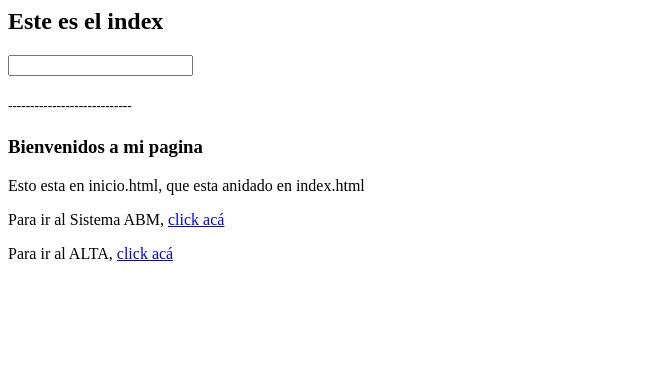
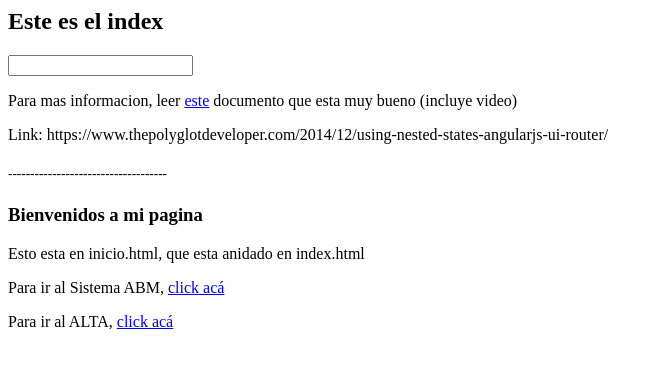
Before and after one commit to LautaroRiveiro/PRUEBA-uiRouter, a plain HTML site: page index.html in a window 1280 px wide. Shown: the whole page, without its empty margins (0-664 px from the left). Drawn offline with Linux system fonts and the light colour scheme.

Commit message:
Quinto paso Referencia a la página que me salvó la vida!

```diff
--- a/index.html
+++ b/index.html
@@ -8,7 +8,9 @@
 	<h2>Este es el index</h2>
 	<input type="text" ng-model="prueba">
 	{{prueba}}
-	<h5>----------------------------</h5>
+	<p>Para mas informacion, leer <a href="https://www.thepolyglotdeveloper.com/2014/12/using-nested-states-angularjs-ui-router/">este</a> documento que esta muy bueno (incluye video)</p>
+	<p>Link: https://www.thepolyglotdeveloper.com/2014/12/using-nested-states-angularjs-ui-router/</p>
+	<h5>------------------------------------</h5>
 	<div ui-view></div>
 </body>
 </html>
```
